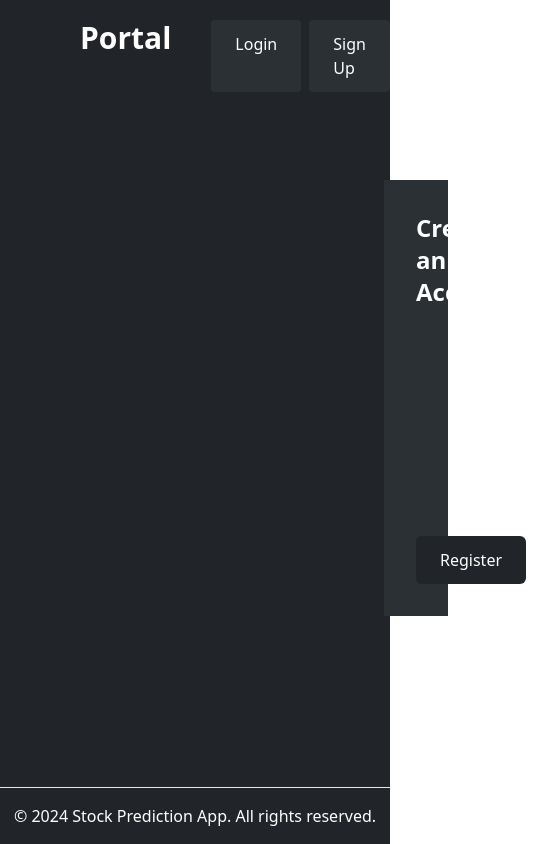
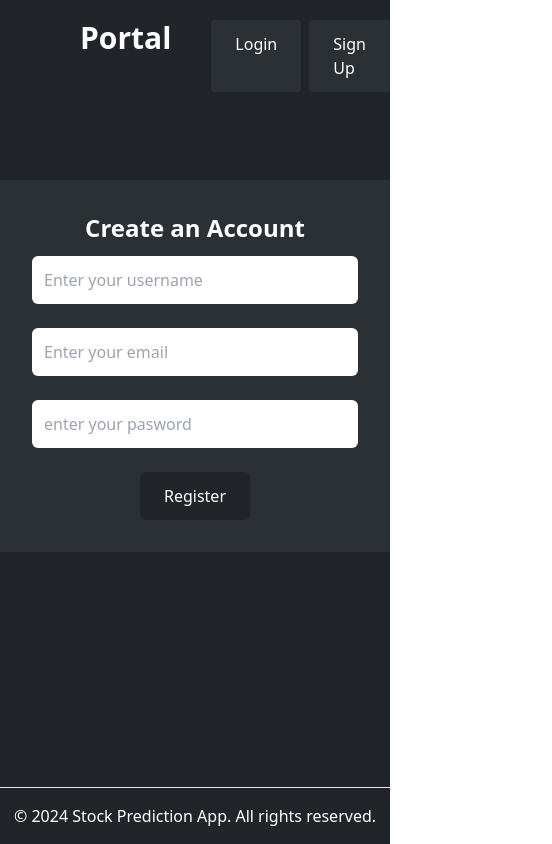
Before and after one commit to KIWOLY/Portal, a React (Vite) app in the folder Frontend/: page /register in a window 390 px wide. Shown: the whole page, 552 px wide, since content can reach past the window. Built offline with nearby package versions, Linux system fonts and the light colour scheme.

Commit message:
making frontend responsive

```diff
--- a/Frontend/src/App.jsx
+++ b/Frontend/src/App.jsx
@@ -6,6 +6,7 @@ import Header from "./components/Header"
 import Footer from "./components/Footer"
 import Login from "./pages/Login"
 import AuthProvider from "./AuthProvider"
+import Profile from "./pages/Profile"
 
 
 
@@ -20,6 +21,7 @@ function App() {
               <Route path="/" element={<Main />} />
               <Route path="/register" element={<Register />} />
               <Route path="/login" element={<Login />} />
+              <Route path="/profile" element={<Profile />} />
             </Routes>
             <Footer />
           </BrowserRouter>
--- a/Frontend/src/components/Header.jsx
+++ b/Frontend/src/components/Header.jsx
@@ -10,7 +10,7 @@ import { useNavigate } from 'react-router-dom'
 const Header = () => {
 
     const { isLoggedIn, setIsLoggedIn } = useContext(AuthContext)
-    const navigate =useNavigate();
+    const navigate = useNavigate();
 
 
     const handleLogout = () => {
@@ -26,7 +26,11 @@ const Header = () => {
             <nav className='flex item-center justify-between pt-5 pb-6   '>
                 <Link to="/" className='text-3xl font-bold ps-20'> Portal</Link>
                 <div className='flex px-10 gap-2'>
-                    {isLoggedIn ? (<button className='bg-red-900 py-3 px-6 rounded-xl' onClick={handleLogout}>Logout</button>) : <>
+                    {isLoggedIn ? (<>
+                        <button className='bg-red-900 py-3 px-6 rounded-xl' onClick={handleLogout}>Logout</button>
+                        <Button text="Profile" bg="bg-darkgray2" to="/profile" />
+                    </>) :
+                    <>
                         <Button text="Login" bg="bg-darkgray2" to="/login" />
                         <Button text="Sign Up" bg="bg-darkgray2" to="/register" />
 
--- a/Frontend/src/components/Main.jsx
+++ b/Frontend/src/components/Main.jsx
@@ -7,14 +7,14 @@ const Main = () => {
     return (
         <>
 
-            <div className='text-center p-5  bg-darkgray2 mx-72  my-10 rounded-xl  '>
+            <div className='text-center p-5  bg-darkgray2 max-w-md mx-auto  my-10 rounded-xl  '>
 
                  <h1  className='text-4xl font-bold'> Stock Prediction App</h1>
                 <p className='px-20 mb-4 pt-2'>Lorem ipsum dolor, sit amet consectetur adipisicing elit
                     . Quasi veniam totam eius minima magni, numquam provident ut exercitationem vel
                     saepe officia, laborum dolor eaque tempora praesentium t
                     emporibus odio in accusantium?</p>
-              <Button text="login" bg="bg-darkgray" to="/login"/>
+              <Button text="Explore Now" bg="bg-darkgray" to="/profile"/>
 
             </div>
 
--- a/Frontend/src/pages/Login.jsx
+++ b/Frontend/src/pages/Login.jsx
@@ -55,16 +55,16 @@ const Login = () => {
 
   return (
     <>
-      <div className='text-center bg-darkgray2 mx-96  mt-16 p-8'>
+      <div className='text-center bg-darkgray2 max-w-md mx-auto  mt-16 p-8'>
         <h1 className='text-2xl font-bold mb-5'>Login to our portal</h1>
 
         <form action="" onSubmit={handlelogin}>
-          <div className='mx-28 '>
+          <div className=' '>
             <small> <div className='text-red-800 text-xl mb-3'>{error}</div></small>
             <input className='w-full rounded-md p-3 text-black ' type="text" name='username' value={formData.username} placeholder='Enter your username' onChange={handleChange} /><br />
 
           </div>
-          <div className='mx-28 py-3'>
+          <div className='py-3'>
 
             <input className='w-full rounded-md p-3 text-black ' type="password" name='password' value={formData.password} placeholder='enter your pasword' onChange={handleChange} />
 
--- /dev/null
+++ b/Frontend/src/pages/Profile.jsx
@@ -0,0 +1,9 @@
+import React from 'react'
+
+const Profile = () => {
+  return (
+    <div>Profile</div>
+  )
+}
+
+export default Profile
--- a/Frontend/src/pages/Register.jsx
+++ b/Frontend/src/pages/Register.jsx
@@ -53,21 +53,21 @@ const Register = () => {
 
   return (
     <>
-    <div className='text-center bg-darkgray2 mx-96  mt-16 p-8'>
+    <div className='text-center bg-darkgray2 max-w-md mx-auto mt-16 p-8'>
       <h1 className='text-2xl font-bold'>Create an Account</h1>
       <form action="" onSubmit={handleRegistration}>
-        <div className='mx-28 py-3'>
+        <div className=' py-3'>
 
           <input className='w-full rounded-md p-3 text-black ' type="text" name='username' value={formData.username} placeholder='Enter your username' onChange={handleChange} /><br />
           <small>{errorMessage.username && <div className='text-red-800 bg-darkgray text-lg'>{errorMessage.username}</div>}</small>
         </div>
-        <div className='mx-28 py-3'>
+        <div className=' py-3'>
 
           <input className='w-full rounded-md p-3 text-black' type="email" name='email' value={formData.email} placeholder='Enter your email' onChange={handleChange} />
           <small>{errorMessage.email && <div className='text-red-800 bg-darkgray  text-lg'>{errorMessage.email}</div>}</small>
 
         </div>
-        <div className='mx-28 py-3'>
+        <div className=' py-3'>
 
           <input className='w-full rounded-md p-3 text-black ' type="password" name='password' value={formData.password} placeholder='enter your pasword' onChange={handleChange} />
           <small>{errorMessage.password && <div className='text-red-800 bg-darkgray text-lg'>{errorMessage.password}</div>}</small>
```
